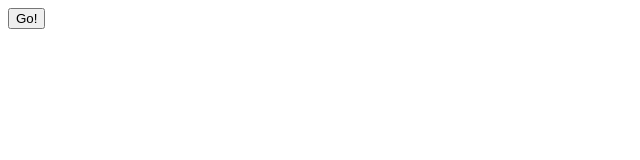
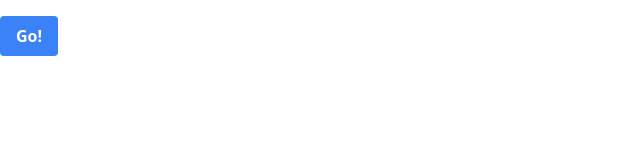
Before and after one commit to artemdemo/todo-go-wasm, a website: page src/index.ejs in a window 1280 px wide. Shown: the whole page, without its empty margins (0-640 px from the left). Drawn offline with nearby package versions, Linux system fonts and the light colour scheme; files that its build step writes are made by us from their sources.

Commit message:
updated styling

```diff
--- a/src/index.ejs
+++ b/src/index.ejs
@@ -11,7 +11,15 @@
 </head>
 <body>
 
-    <button id="runButton">Go!</button>
+    <div class="container mx-auto mt-4">
+        <button
+            class="bg-blue-500 hover:bg-blue-700 text-white font-bold py-2 px-4 rounded"
+            id="runButton"
+        >
+            Go!
+        </button>
+    </div>
 
+    <link href="https://unpkg.com/tailwindcss@^1.0/dist/tailwind.min.css" rel="stylesheet">
 </body>
 </html>
```
